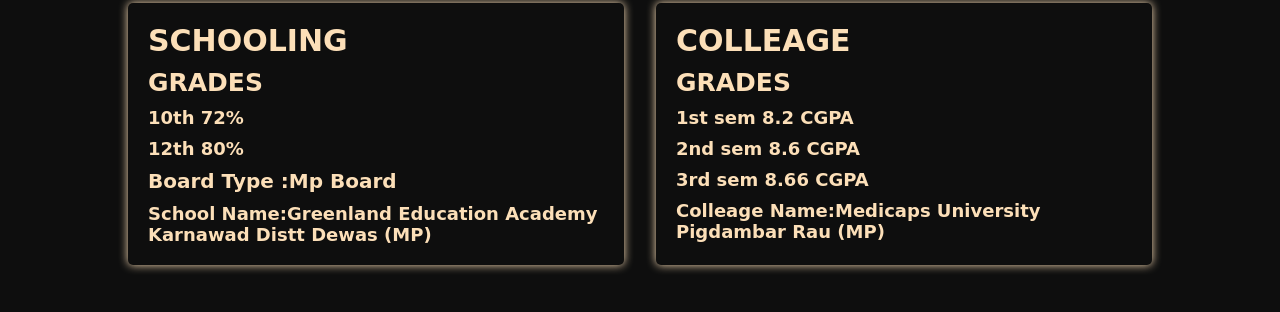
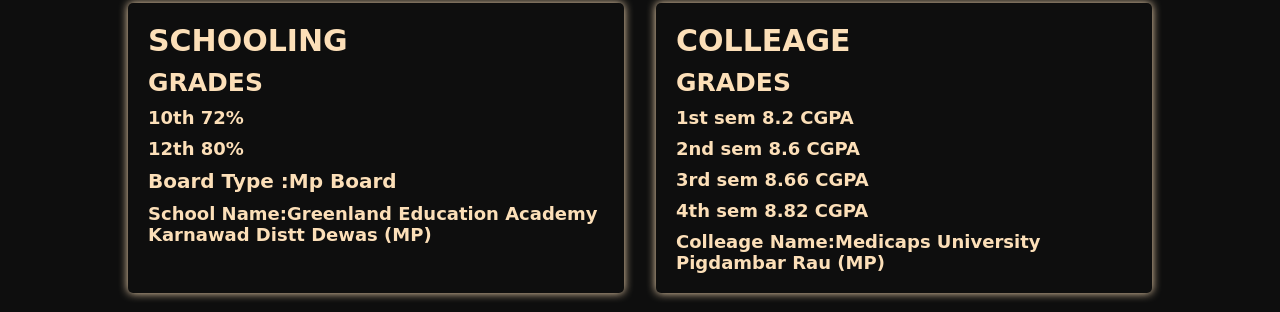
Before and after one commit to nimesh-01/My_Portfolio, a plain HTML site: page index.html in a window 1280 px wide. Shown: the part 1550-1862 px from the top of the page. Drawn offline with Linux system fonts and the light colour scheme.

Commit message:
4th sem result

```diff
--- a/index.html
+++ b/index.html
@@ -103,6 +103,7 @@
                  <h4>1st sem 8.2 CGPA</h4>
                  <h4>2nd sem 8.6 CGPA</h4>
                  <h4>3rd sem 8.66 CGPA</h4>
+                 <h4>4th sem 8.82 CGPA</h4>
                  <h6>colleage Name:Medicaps University Pigdambar Rau (MP)</h6>
              </div>
 
```
